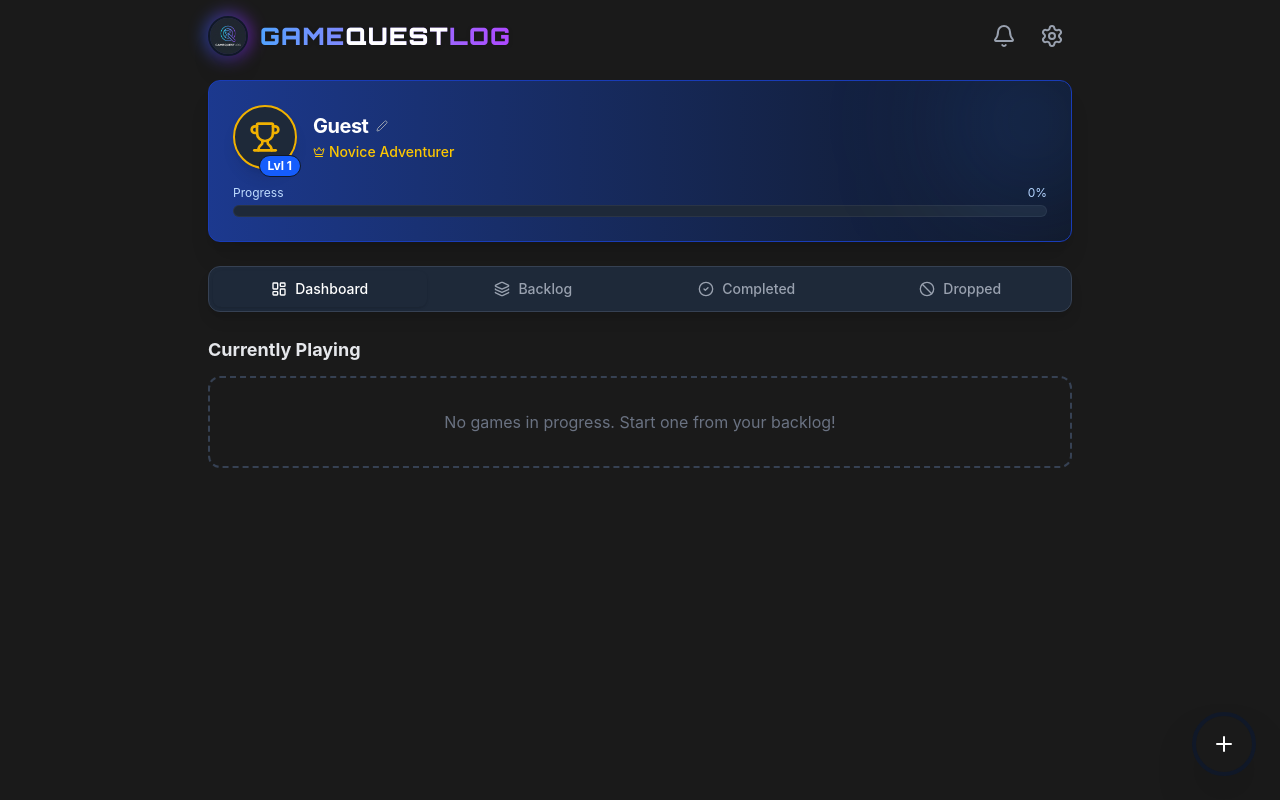
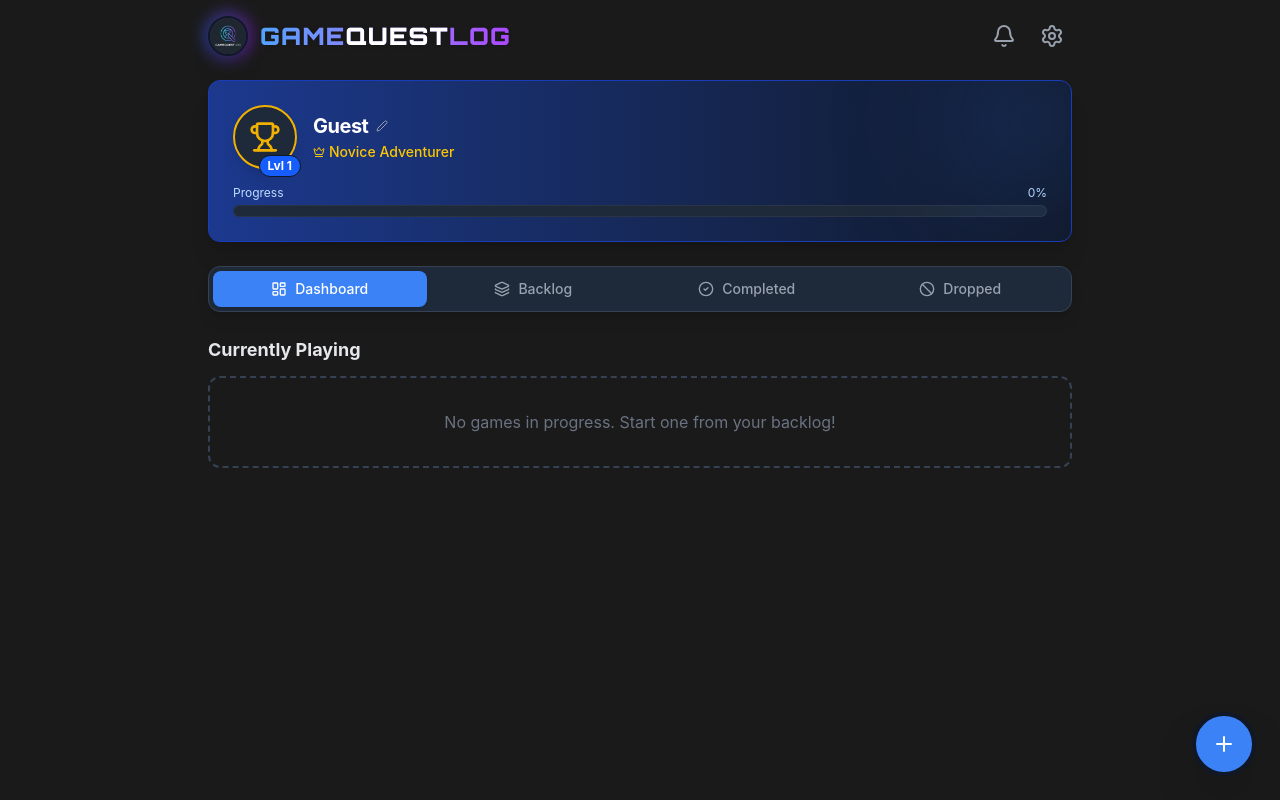
Before and after one commit to Anzo1986/GameQuestLog, a Vue app: page / in a window 1280 px wide. Built offline with nearby package versions, Linux system fonts and the light colour scheme.

Commit message:
fix: migrate theme config to tailwind v4 css variables

```diff
--- a/src/global.css
+++ b/src/global.css
@@ -1,7 +1,13 @@
 @import "tailwindcss";
+
+@theme {
+  --color-primary: rgb(var(--primary-rgb));
+}
 
 :root {
   color-scheme: dark;
+  --primary-rgb: 59 130 246;
+  /* Default Blue */
 }
 
 body {
--- a/tailwind.config.js
+++ b/tailwind.config.js
@@ -5,11 +5,7 @@ export default {
     "./src/**/*.{vue,js,ts,jsx,tsx}",
   ],
   theme: {
-    extend: {
-      colors: {
-        primary: 'rgb(var(--primary-rgb) / <alpha-value>)',
-      }
-    },
+    extend: {},
   },
   plugins: [],
 }
```
